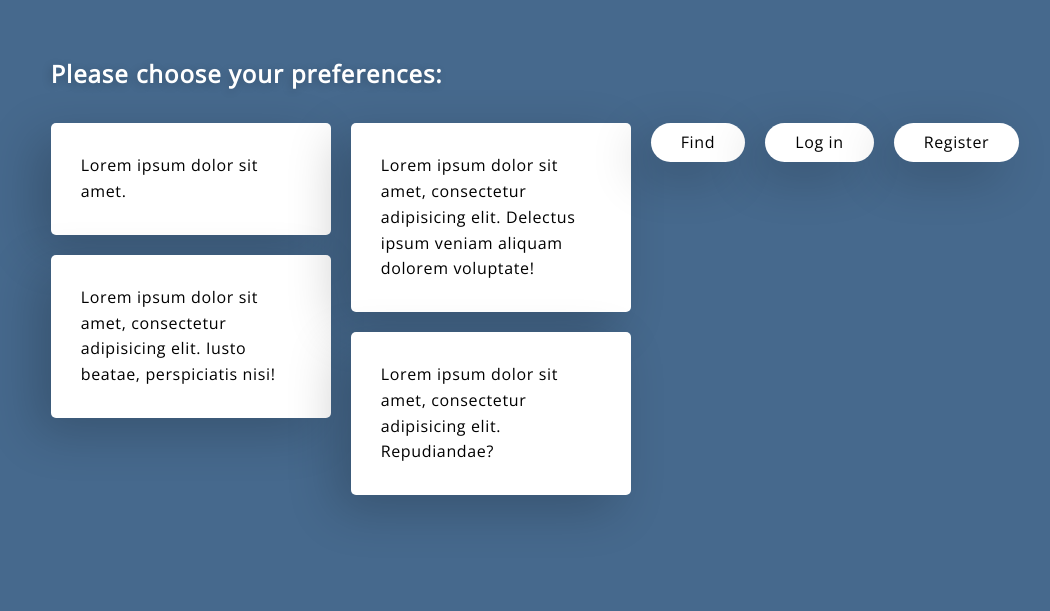
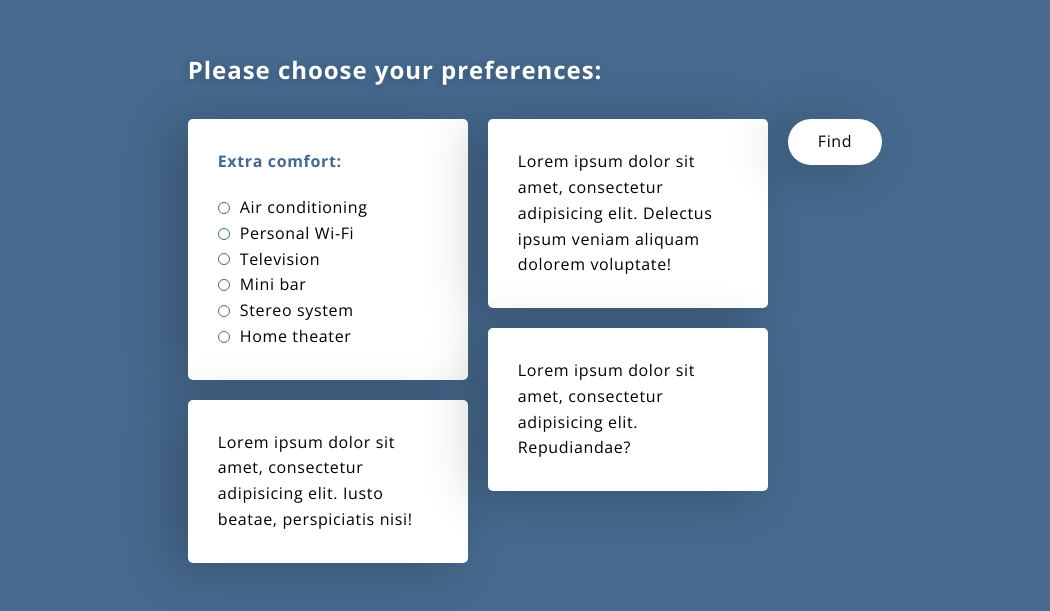
Before and after one commit to viorelrj/tempHome, a website: page src/order.html in a window 1280 px wide. Shown: the part 125-736 px from the top of the page, without its empty margins (105-1155 px from the left). Drawn offline with nearby package versions, Linux system fonts and the light colour scheme; files that its build step writes are made by us from their sources.

Commit message:
Add card title and create first version of checkboxes; Add transition mixin.

```diff
--- a/src/order.html
+++ b/src/order.html
@@ -4,18 +4,49 @@
 	<meta charset="UTF-8">
 	<title>tempHome</title>
 	<link rel="stylesheet" href="css/main.css">
-	<link href="https://fonts.googleapis.com/css?family=Open+Sans:300,400" rel="stylesheet">
+	<link href="https://fonts.googleapis.com/css?family=Open+Sans:300,400,700" rel="stylesheet">
 </head>
 <body>
 	<div class="o-container o-container--center o-container--full u-f-column">
 		<div class="o-grouper u-f-column">
-			<h2 class="c-caption c-caption--white u-push-b-30">Please choose your preferences:</h3>
+			<h2 class="c-caption c-caption--white u-push-b-30">Please choose your preferences:</h2>
 			<div class="o-grouper">
 				<div class="o-grouper c-card__feed">
 
 					<div class="o-spacer c-card__row">
 						<div class="c-card">
-							Lorem ipsum dolor sit amet.
+							<span class="c-card__title u-push-b-20">Extra comfort:</span>
+
+							<label for="check-conditioning" class="c-checkbox">
+								<input type="checkbox" value="conditioning" id="check-conditioning">
+								<span class="c-checkbox__handler"></span>
+								Air conditioning
+							</label>
+							<label for="check-wi-fi" class="c-checkbox">
+								<input type="checkbox" value="conditioning" id="check-wi-fi">
+								<span class="c-checkbox__handler"></span>
+								Personal Wi-Fi
+							</label>
+							<label for="check-tv" class="c-checkbox">
+								<input type="checkbox" value="conditioning" id="check-tv">
+								<span class="c-checkbox__handler"></span>
+								Television
+							</label>
+							<label for="check-minibar" class="c-checkbox">
+								<input type="checkbox" value="conditioning" id="check-minibar">
+								<span class="c-checkbox__handler"></span>
+								Mini bar
+							</label>
+							<label for="check-stero" class="c-checkbox">
+								<input type="checkbox" value="conditioning" id="check-stero">
+								<span class="c-checkbox__handler"></span>
+								Stereo system
+							</label>
+							<label for="check-theater" class="c-checkbox">
+								<input type="checkbox" value="conditioning" id="check-theater">
+								<span class="c-checkbox__handler"></span>
+								Home theater
+							</label>
 						</div>
 						<div class="c-card">
 							Lorem ipsum dolor sit amet, consectetur adipisicing elit. Iusto beatae, perspiciatis nisi!
@@ -30,15 +61,9 @@
 						</div>
 					</div>
 				</div>
-				<button class="o-spacer c-button">
+				<a href="" class="o-spacer c-button">
 					Find
-				</button>
-				<button class="o-spacer c-button">
-					Log in
-				</button>
-				<button class="o-spacer c-button">
-					Register
-				</button>
+				</a>
 			</div>
 		</div>
 	</div>
--- a/src/scss/_components.button.scss
+++ b/src/scss/_components.button.scss
@@ -2,6 +2,8 @@
 	&-button {
 		background-color: white;
 		font-family: $default-font;
+		color: #000;
+		text-decoration: none;
 		border: none;
 		padding: 10px 30px;
 		border-radius: 30px;
@@ -12,5 +14,7 @@
 		&:active {
 			outline: none;
 		}
+
+
 	}
 }
--- a/src/scss/_components.card.scss
+++ b/src/scss/_components.card.scss
@@ -11,6 +11,13 @@
 		@include shadow();
 		@include border-radius();
 
+		&__title {
+			display: block;
+
+			font-weight: 700;
+			color: $blue;
+		}
+
 		&__feed {
 			max-height: 50vh;
 			// overflow-y: scroll;
--- /dev/null
+++ b/src/scss/_components.checkbox.scss
@@ -0,0 +1,29 @@
+.c {
+	&-checkbox {
+		position: relative;
+		display: flex;
+		align-items: center;
+
+		&__handler {
+			margin-right: 10px;
+			height: 10px;
+			width: 10px;
+
+			border-radius: 50%;
+			border: 1px solid $blue;
+
+			@include transition(background-color, 0.1s);
+		}
+
+		//Hiding the default broser checkbox
+		input {
+			position: absolute;
+			opacity: 0;
+			cursor: pointer;
+
+			&:checked ~ .c-checkbox__handler {
+				background-color: $blue;
+			}
+		}
+	}
+}
--- a/src/scss/_objects.layout.scss
+++ b/src/scss/_objects.layout.scss
@@ -38,4 +38,11 @@
 			flex-flow: column;
 		}
 	}
+
+	&-wrapper {
+
+		&--v {
+			margin: 20px 0;
+		}
+	}
 }
--- a/src/scss/_settings.colors.scss
+++ b/src/scss/_settings.colors.scss
@@ -3,3 +3,5 @@ $pink: #C36894;
 $purple: #836890;
 $blue: #46698D;
 $blue-dark: #0F6A8B;
+
+$theme-color: $blue;
--- a/src/scss/_tools.mixins.scss
+++ b/src/scss/_tools.mixins.scss
@@ -1,5 +1,5 @@
 @mixin shadow() {
-	box-shadow: -15px 15px 50px 0px rgba(0, 0, 0, 0.20);
+	box-shadow: -15px 5px 50px 0px rgba(0, 0, 0, 0.20);
 }
 
 @mixin shadow-text() {
@@ -9,3 +9,7 @@
 @mixin border-radius() {
 	border-radius: 5px;
 }
+
+@mixin transition($property, $duration: 0.3s) {
+	transition: $property $duration ease-in-out;
+}
--- a/src/scss/_utilities.layout.scss
+++ b/src/scss/_utilities.layout.scss
@@ -3,7 +3,13 @@
 		flex-flow: column;
 	}
 
-	&-push-b-30 {
-		margin-bottom: 30px;
+	&-push-b{
+		&-20 {
+			margin-bottom: 20px;
+		}
+
+		&-30 {
+			margin-bottom: 30px;
+		}
 	}
 }
--- a/src/scss/main.scss
+++ b/src/scss/main.scss
@@ -1,15 +1,19 @@
-// @import "libs/bootstrap/bootstrap.scss";
-
 @import "_settings.colors.scss";
 @import "_settings.global.scss";
+
 @import "_tools.mixins.scss";
+
 @import "_generic.normalize.scss";
+
 @import "_elements.docoument.scss";
+
 @import "_settings.global.scss";
+
 @import "_objects.layout.scss";
 
 @import "_components.card.scss";
 @import "_components.button.scss";
 @import "_components.caption.scss";
+@import "_components.checkbox.scss";
 
 @import "_utilities.layout.scss"
```
